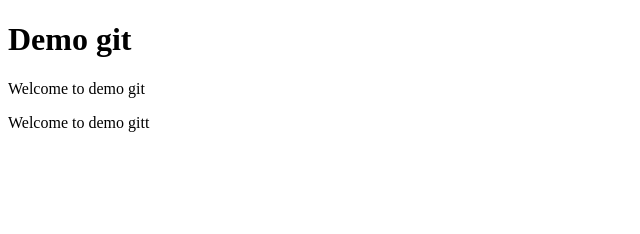
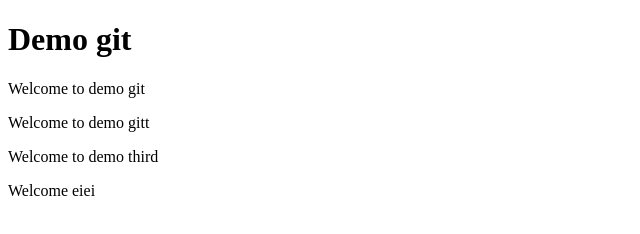
Before and after one commit to aphiwat03/demogit, a plain HTML site: page index.html in a window 1280 px wide. Shown: the whole page, without its empty margins (0-640 px from the left). Drawn offline with Linux system fonts and the light colour scheme.

Commit message:
modify code

```diff
--- a/index.html
+++ b/index.html
@@ -5,5 +5,7 @@
         <h1>Demo git</h1>
         <p>Welcome to demo git</p>
         <p>Welcome to demo gitt</p>
+        <p>Welcome to demo third</p>
+        <p>Welcome eiei</p>
 </body>
 </html>
```
